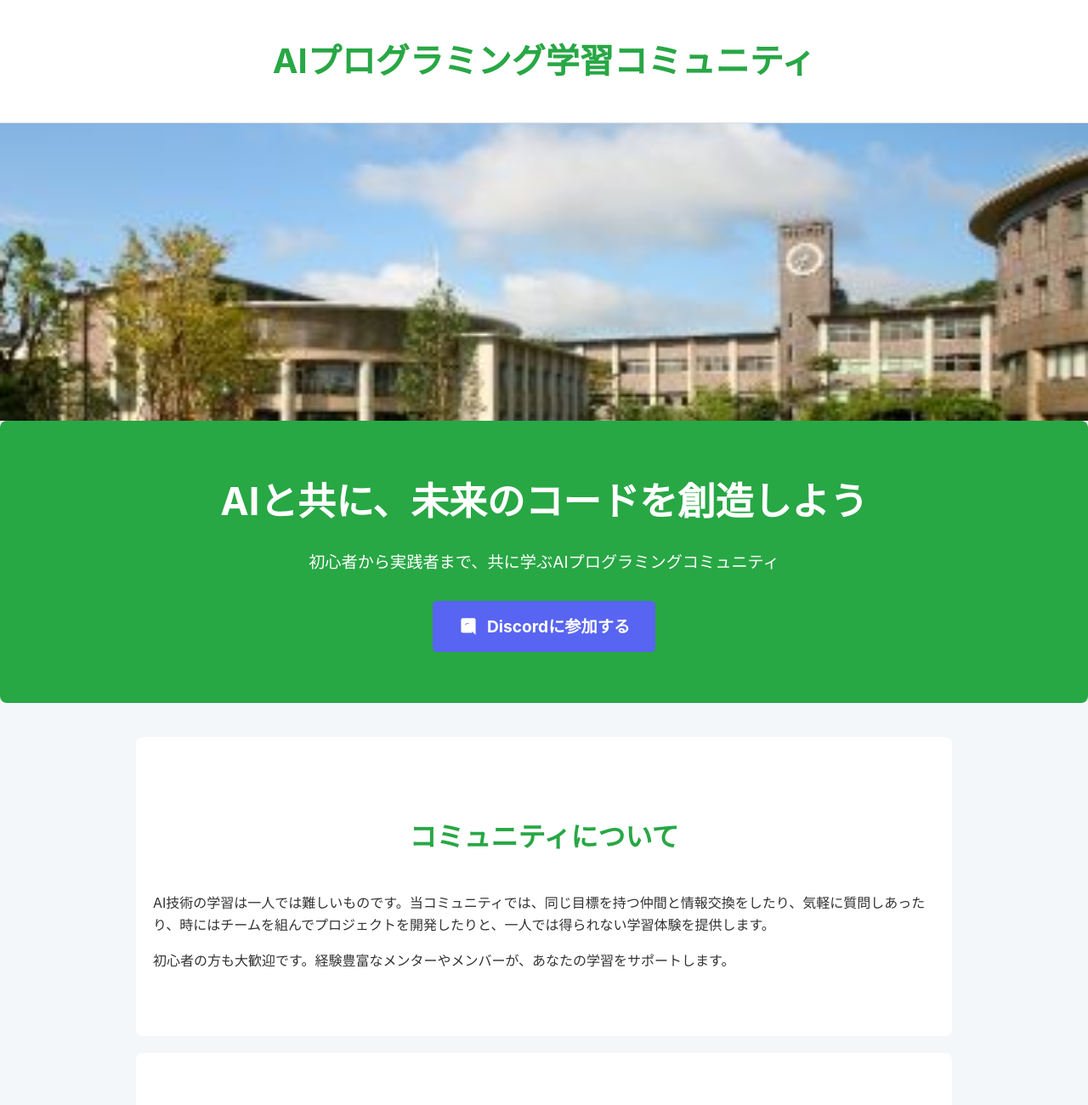
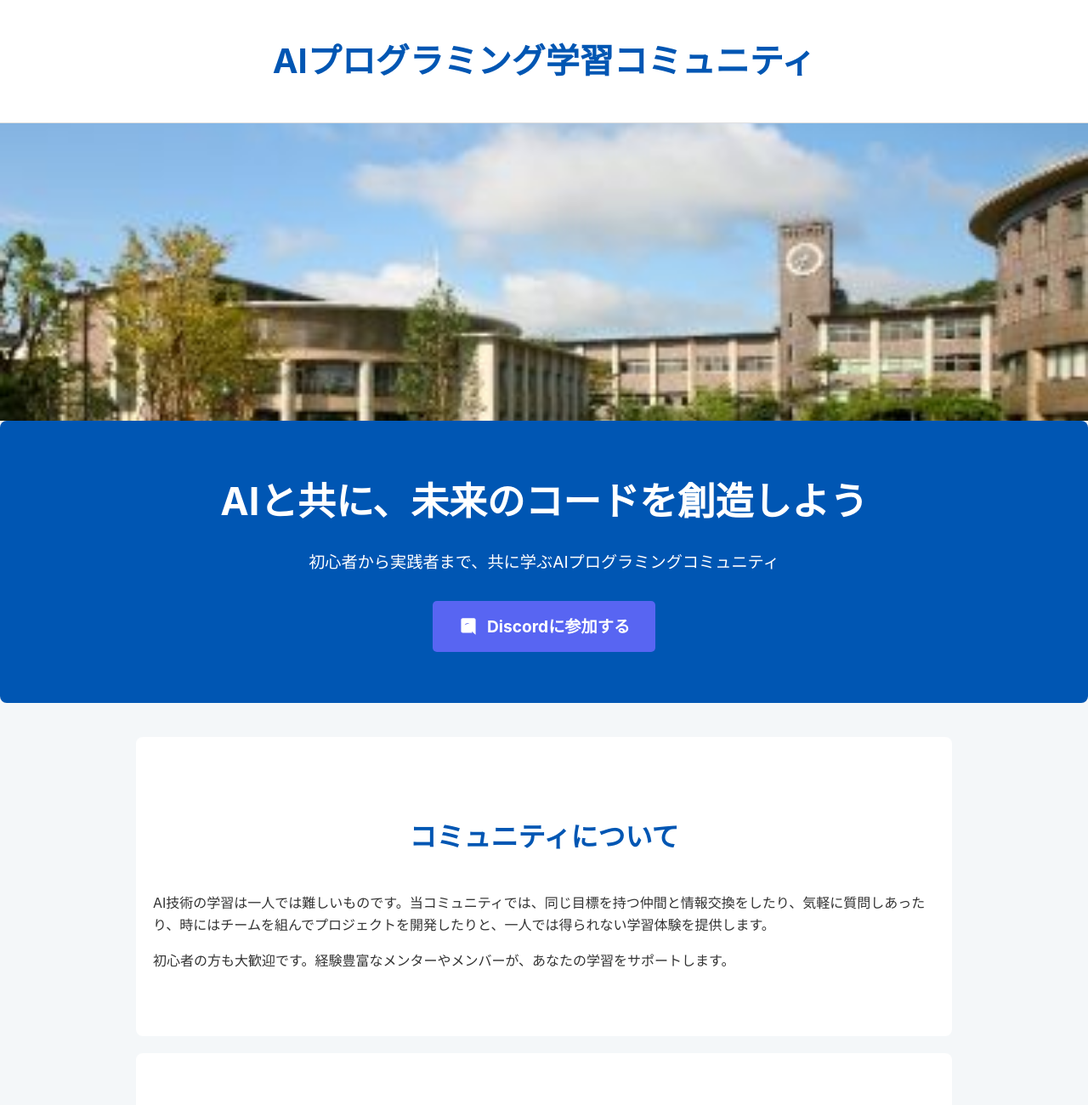
Before and after one commit to tmktmu/ai-lp, a plain HTML site: page 20250819_lp/index.html in a window 1280 px wide. Shown: the top 1300 px of the page at 85% size. Drawn offline with Linux system fonts and the light colour scheme.

Commit message:
2回目のコミット

```diff
--- a/20250819_lp/index.html
+++ b/20250819_lp/index.html
@@ -27,10 +27,10 @@
         header h1 {
             margin: 0;
             font-size: 2.5em;
-            color: #28a745;
+            color: #0056b3;
         }
         .hero {
-            background: #28a745;
+            background: #0056b3;
             color: #fff;
             padding: 60px 20px;
             text-align: center;
@@ -88,7 +88,7 @@
             text-align: center;
             font-size: 2em;
             margin-bottom: 40px;
-            color: #28a745;
+            color: #0056b3;
         }
         .features {
             display: flex;
@@ -116,7 +116,7 @@
         .testimonial-item {
             background: #f4f7f9;
             padding: 20px;
-            border-left: 5px solid #28a745;
+            border-left: 5px solid #0056b3;
             border-radius: 5px;
         }
         footer {
```
